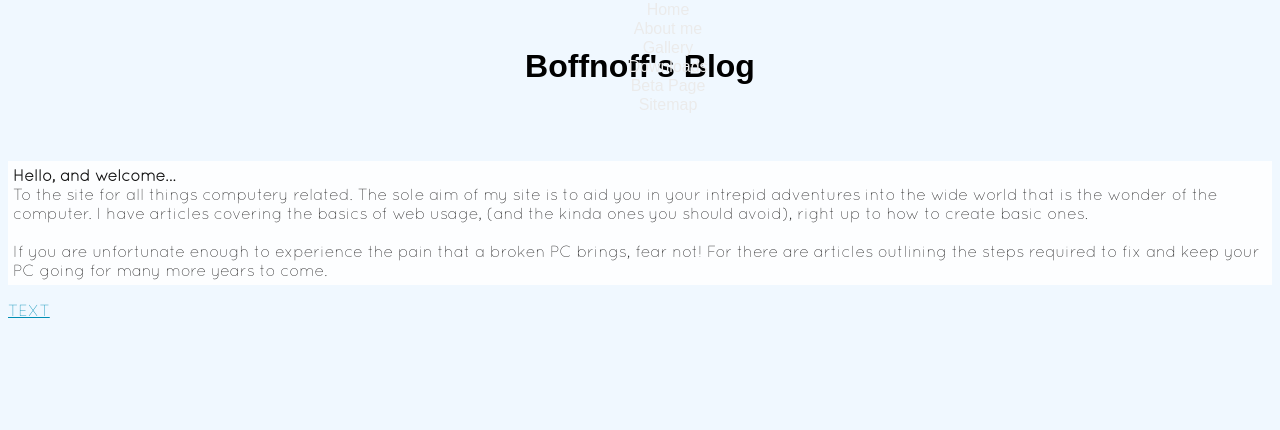
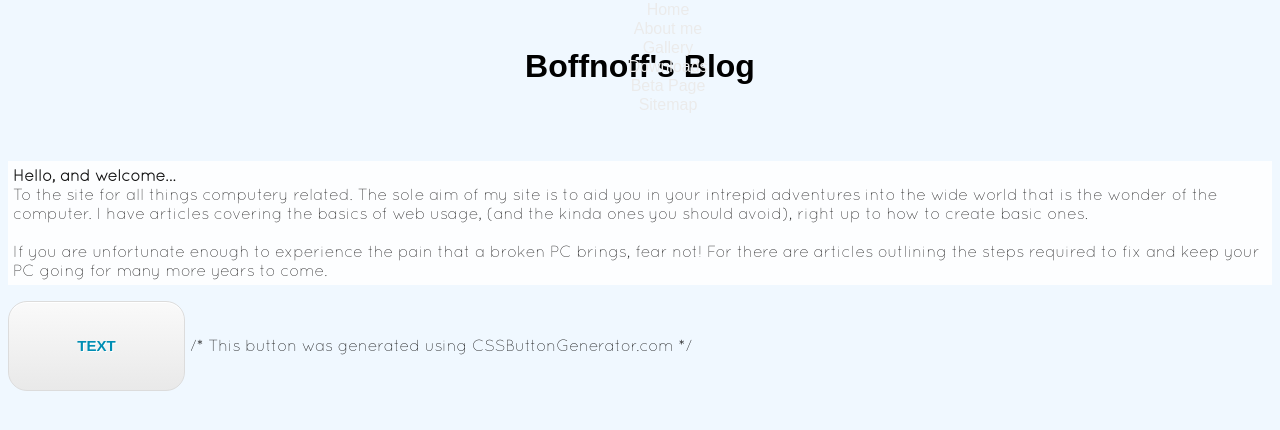
Before and after one commit to boffnoff/boffnoff.github.com, a Jekyll site: the page beta/index.html, which Jekyll copies as it is, in a window 1280 px wide. Shown: the top 430 px of the page. Built offline with Jekyll 4.4.1, drawn with Linux system fonts in a browser that asks for light colours; some web fonts are replaced.

Commit message:
even stuck css on the sam epage

```diff
--- a/beta/index.html
+++ b/beta/index.html
@@ -70,7 +70,53 @@
 
 
    <a href="#" class="classname">TEXT</a>
-
+<style type="text/css">
+.classname {
+	-moz-box-shadow:inset 0px 1px 0px 0px #ffffff;
+	-webkit-box-shadow:inset 0px 1px 0px 0px #ffffff;
+	box-shadow:inset 0px 1px 0px 0px #ffffff;
+	background:-webkit-gradient( linear, left top, left bottom, color-stop(0.05, #f9f9f9), color-stop(1, #e9e9e9) );
+	background:-moz-linear-gradient( center top, #f9f9f9 5%, #e9e9e9 100% );
+	filter:progid:DXImageTransform.Microsoft.gradient(startColorstr='#f9f9f9', endColorstr='#e9e9e9');
+	background-color:#f9f9f9;
+	-webkit-border-top-left-radius:19px;
+	-moz-border-radius-topleft:19px;
+	border-top-left-radius:19px;
+	-webkit-border-top-right-radius:19px;
+	-moz-border-radius-topright:19px;
+	border-top-right-radius:19px;
+	-webkit-border-bottom-right-radius:19px;
+	-moz-border-radius-bottomright:19px;
+	border-bottom-right-radius:19px;
+	-webkit-border-bottom-left-radius:19px;
+	-moz-border-radius-bottomleft:19px;
+	border-bottom-left-radius:19px;
+	text-indent:0;
+	border:1px solid #dcdcdc;
+	display:inline-block;
+	color:#666666;
+	font-family:Arial;
+	font-size:15px;
+	font-weight:bold;
+	font-style:normal;
+	height:88px;
+	line-height:88px;
+	width:175px;
+	text-decoration:none;
+	text-align:center;
+	text-shadow:1px 1px 0px #ffffff;
+}
+.classname:hover {
+	background:-webkit-gradient( linear, left top, left bottom, color-stop(0.05, #e9e9e9), color-stop(1, #f9f9f9) );
+	background:-moz-linear-gradient( center top, #e9e9e9 5%, #f9f9f9 100% );
+	filter:progid:DXImageTransform.Microsoft.gradient(startColorstr='#e9e9e9', endColorstr='#f9f9f9');
+	background-color:#e9e9e9;
+}.classname:active {
+	position:relative;
+	top:1px;
+}
+</style>
+/* This button was generated using CSSButtonGenerator.com */
 
 
 </body>
```
